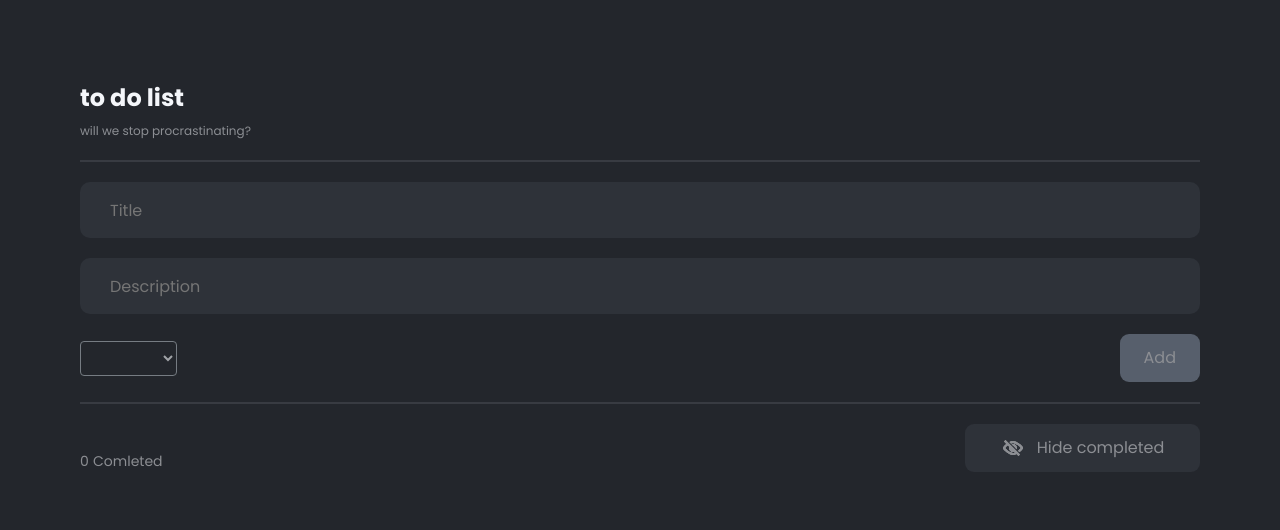
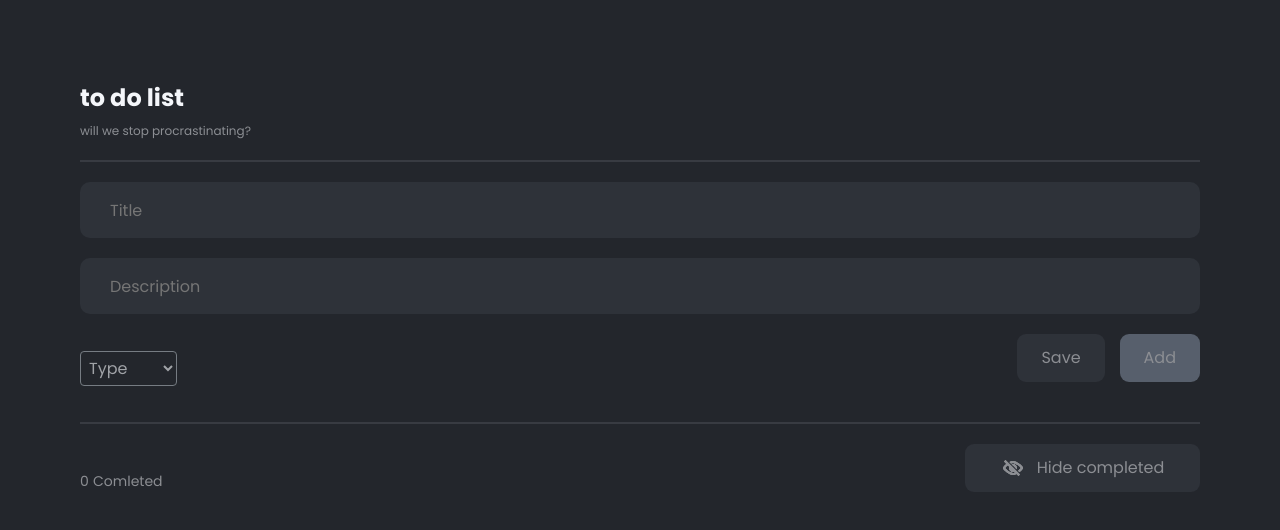
Before and after one commit to romaiy/todo-list-mvc-in-react, a React (Create React App) app: page / in a window 1280 px wide. Shown: the top 530 px of the page. Built offline with nearby package versions, Linux system fonts and the light colour scheme.

Commit message:
test commit

```diff
--- /dev/null
+++ b/babel.config.cjs
@@ -0,0 +1,6 @@
+module.exports = {
+    presets: [
+        '@babel/preset-env',
+        ['@babel/preset-react', { runtime: 'automatic' }]
+    ]
+}
--- /dev/null
+++ b/jest.config.cjs
@@ -0,0 +1,4 @@
+module.exports = {
+    // среда тестирования - браузер
+    testEnvironment: 'jest-environment-jsdom',
+}
--- a/src/Todolist/TodolistAdapter/index.js
+++ b/src/Todolist/TodolistAdapter/index.js
@@ -6,7 +6,7 @@ import toTypeOption from "./toTypeOption";
 import { useTodolistTasksContext } from "../TodolistTasksProvider";
 
 const TodolistFormAdapter = () => {
-    const [, addTasks] = useTodolistTasksContext();
+    const [tasks, addTasks, ,save] = useTodolistTasksContext();
     const [types, setTypes] = useState([]);
 
     const getTypeFromApi = useCallback(async () => {
@@ -31,6 +31,8 @@ const TodolistFormAdapter = () => {
         <TodolistForm
             todoOptions={types.map(toTypeOption)}
             onAdd={handleAdd}
+            handleSave={save}
+            tasks={tasks}
         />
     );
 };
--- a/src/Todolist/TodolistForm/TodolistFormView.js
+++ b/src/Todolist/TodolistForm/TodolistFormView.js
@@ -12,6 +12,8 @@ const TodolistFormView = (props) => {
         },
         onFieldChange,
         onAdd,
+        handleSave,
+        tasks,
     } = props;
 
     const [selectedType, setSelectedType] = useState("");
@@ -49,8 +51,15 @@ const TodolistFormView = (props) => {
         } = e;
 
         setSelectedType(value);
+        try {
+            onFieldChange({ field: "type", value });
+        } catch (error) {
 
-        onFieldChange({ field: "type", value });
+        }
+    };
+
+    const Save = () => {
+        handleSave(tasks);
     };
 
     return (
@@ -59,6 +68,7 @@ const TodolistFormView = (props) => {
             <form onSubmit={handleAdd} noValidate autoComplete="off">
                 <input
                     id="title"
+                    aria-label="title"
                     placeholder="Title"
                     className="input"
                     label="Title"
@@ -68,6 +78,7 @@ const TodolistFormView = (props) => {
 
                 <input
                     id="description"
+                    aria-label="description"
                     placeholder="Description"
                     className="input"
                     label="Description"
@@ -85,6 +96,7 @@ const TodolistFormView = (props) => {
                         ) : (
                             <div>
                             <select
+                                aria-label="type"
                                 style={
                                     {background: "#23262C",
                                     border: '1px solid #adb5bd',
@@ -97,7 +109,7 @@ const TodolistFormView = (props) => {
                                 value={selectedType}
                                 onChange={(e) => handleTypeChange(e)}
                             >
-                                <option/>
+                                <option>Type</option>
                                 {type.options.map(({ label, value }) => (
                                     <option key={value} value={value}>
                                         {label}
@@ -107,15 +119,26 @@ const TodolistFormView = (props) => {
                             </div>
                         )}
                     </div>
-
+                    <div className="row">
+                        <button
+                            className="button"
+                            onClick={Save}
+                            type="button"
+                            disabled={!isValid}
+                            style={{marginRight: '15px'}}
+                        >
+                            Save
+                        </button>
                         <button
                             className="button"
                             type="submit"
                             disabled={!isValid}
                             style={(!isValid) ? {background: "#575f6c"} : {}}
+                            aria-label="add"
                         >
                             Add
                         </button>
+                    </div>
                 </div>
             </form>
             <div className="line"></div>
--- a/src/Todolist/TodolistForm/index.js
+++ b/src/Todolist/TodolistForm/index.js
@@ -4,7 +4,7 @@ import action from "./TodolistFormModel/TodolistFormActions";
 import View from "./TodolistFormView";
 import reducer from "./TodolistFormModel/TodolistFormReducer";
 
-const TodolistForm = ({ todoOptions, onAdd }) => {
+const TodolistForm = ({ todoOptions, onAdd, handleSave, tasks }) => {
     const [model, dispatch] = useReducer(reducer, initialModel);
 
     useEffect(() => {
@@ -28,6 +28,8 @@ const TodolistForm = ({ todoOptions, onAdd }) => {
             model={model}
             onFieldChange={handleFieldChange}
             onAdd={handleAdd}
+            handleSave={handleSave}
+            tasks={tasks}
         />
     );
 };
--- a/src/Todolist/TodolistTasksProvider.js
+++ b/src/Todolist/TodolistTasksProvider.js
@@ -1,4 +1,5 @@
 import React, { createContext, useContext, useState } from "react";
+import { saveAs } from 'file-saver';
 
 export const Context = createContext();
 
@@ -12,8 +13,7 @@ const isAlreadyAdded = (tasks, newTasks) =>
     tasks.reduce((exist, t) => {
         if (
             t.title === newTasks.title &&
-            t.description === newTasks.description &&
-            t.type.code === newTasks.type.code
+            t.description === newTasks.description
         ) {
             return true;
         }
@@ -40,8 +40,14 @@ const TodolistTasksProvider = ({ children }) => {
         }));
     };
 
+    const handleSave = (tasks) => {
+        const fileName = `Tasks.txt`;
+        const file = new Blob([JSON.stringify(tasks)], {type: 'text/plain;charset=utf-8'});
+        saveAs(file, fileName);
+    };
+
     return (
-        <Context.Provider value={[tasks, addTasks, setCompleted]}>
+        <Context.Provider value={[tasks, addTasks, setCompleted, handleSave]}>
             {children}
         </Context.Provider>
     );
--- a/src/components/Task.js
+++ b/src/components/Task.js
@@ -13,6 +13,9 @@ const Task = ({ item, setCompleted, hide }) => {
       <div className="task__modal">
         <div className="task__description">
           {item.description}
+        </div>
+        <div className="task__type">
+          {item.type ? item.type.name : ''}
         </div>
       </div>
       <div className="task__row">
--- a/src/css/style.css
+++ b/src/css/style.css
@@ -157,6 +157,8 @@ body {
   margin-top: -105px;
   pointer-events: none;
   padding: 10px;
+  display: flex;
+  justify-content: space-between;
 }
 .task__title {
   margin-left: 12px;
@@ -170,14 +172,17 @@ body {
   font-weight: 400;
   font-size: 16px;
   line-height: 24px;
+  overflow: hidden;
 }
 .task__type {
-  padding: 10px 30px 10px 30px;
+  margin-right: 12px;
   border-radius: 30px;
   font-size: 15px;
   line-height: 22px;
   color: #FFFFFF;
   display: inline-block;
+  display: flex;
+  align-self: flex-end;
 }
 .task__row {
   display: flex;
```
Also changed, not shown: package.json (+6 -1 lines), src/scss/_task.scss (+7 -1 lines), 2 other files (tests, documents, lock files or other folders). Lines whose indentation alone changed are shown as unchanged.
